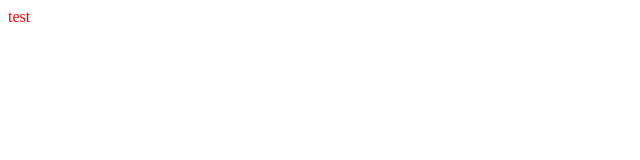
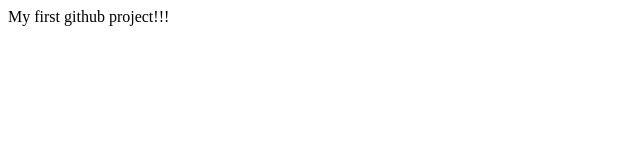
Before and after one commit to nmayne04/First-GitHub-Project, a plain HTML site: page test.html in a window 1280 px wide. Shown: the whole page, without its empty margins (0-640 px from the left). Drawn offline with Linux system fonts and the light colour scheme.

```diff
--- a/style.css
+++ /dev/null
@@ -1,3 +0,0 @@
-* {
-    color: red;
-}
--- a/index.html
+++ b/test.html
@@ -3,11 +3,10 @@
 <head>
     <meta charset="UTF-8">
     <meta http-equiv="X-UA-Compatible" content="IE=edge">
-    <meta name="viewport" content="width=, initial-scale=1.0">
+    <meta name="viewport" content="width=device-width, initial-scale=1.0">
     <title>Document</title>
-    <link rel="stylesheet" href="style.css">
 </head>
 <body>
-    test
+    My first github project!!!
 </body>
 </html>
```
